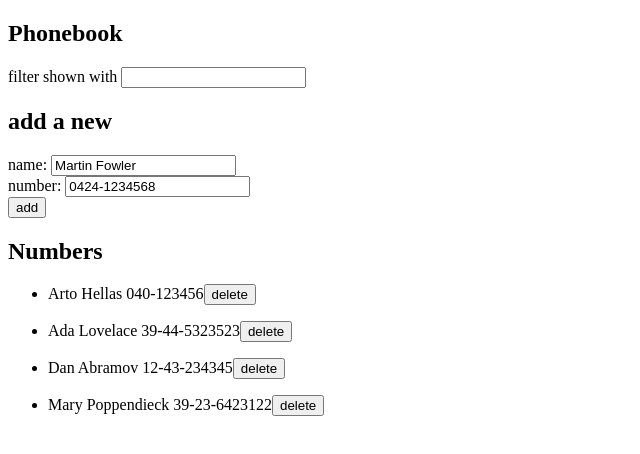
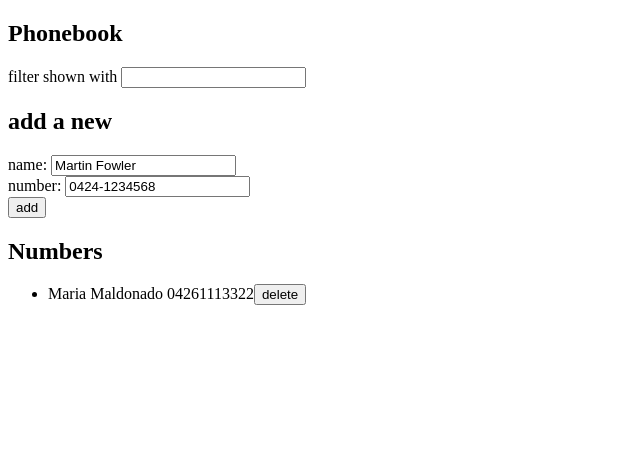
Before and after one commit to VedGarcia/Course-full-stack-open, a React (Vite) app in the folder part2/phonebook/: page / in a window 1280 px wide. Shown: the top 454 px of the page, without its empty margins (0-640 px from the left). Built offline with nearby package versions, Linux system fonts and the light colour scheme; data requests are answered from the project's data file.

Commit message:
2.15*: La Agenda Telefónica paso 10

```diff
--- a/part2/phonebook/src/App.jsx
+++ b/part2/phonebook/src/App.jsx
@@ -37,19 +37,34 @@ const App = () => {
     const isRepeated = persons.some((person) => person.name === newName);
 
     if (isRepeated) {
-      alert(`${newName} is already added to phonebook`);
+      const question = window.confirm(`${newName} is already added to phonebook, replace the old number with a new one?`);
+      if (question) {
+        const person = persons.find((person) => person.name === newName);
+        contactServices
+          .update(person.id, personObject)
+          .then((response) => {
+            setPersons(
+              persons.map((p) =>
+                p.id !== person.id ? p : response.data
+              )
+            );
+            setNewName("");
+            setNewNumber("");
+          });
+      }
     } else {
-      setPersons(persons.concat(personObject));
-      setNewName("");
-      setNewNumber("");
       contactServices
         .create(personObject)
-        .then(response => {
-          console.log(response)
-        })
+        .then((response) => {
+          setPersons(persons.concat(response.data));
+          setNewName("");
+          setNewNumber("");
+          console.log(response);
+        });
     }
+  };
 
-  };
+
   const deletePerson = (id) => {
     const person = persons.find((person) => person.id === id);
     const result = window.confirm(`Delete ${person.name} ?`);
--- a/part2/phonebook/src/database/db.json
+++ b/part2/phonebook/src/database/db.json
@@ -1,24 +1,9 @@
 {
-  "persons":[
+  "persons": [
     {
-      "name": "Arto Hellas",
-      "number": "040-123456",
-      "id": 1
-    },
-    {
-      "name": "Ada Lovelace",
-      "number": "39-44-5323523",
-      "id": 2
-    },
-    {
-      "name": "Dan Abramov",
-      "number": "12-43-234345",
-      "id": 3
-    },
-    {
-      "name": "Mary Poppendieck",
-      "number": "39-23-6423122",
-      "id": 4
+      "name": "Maria Maldonado",
+      "number": "04261113322",
+      "id": "1a4c"
     }
   ]
 }
```
